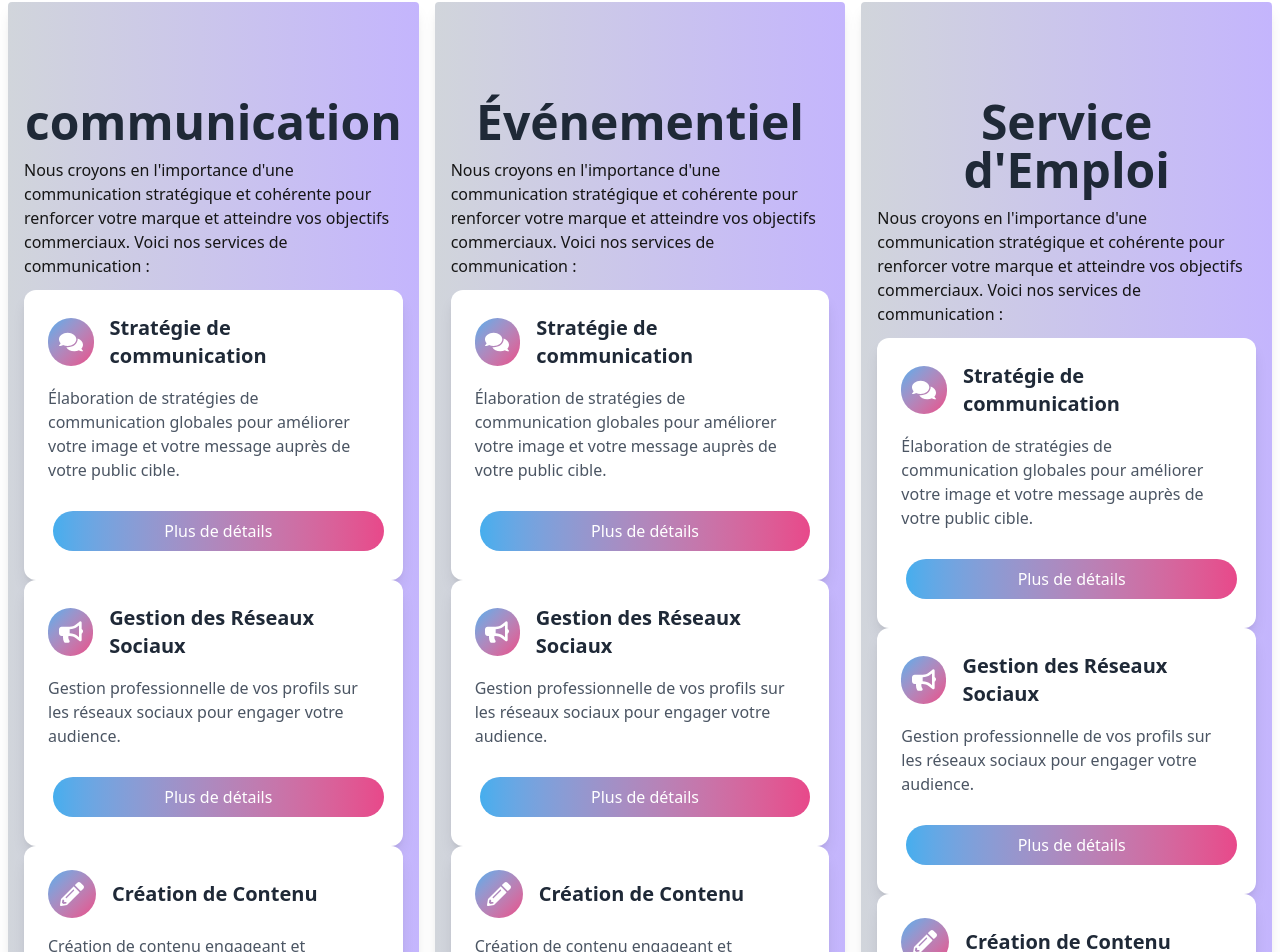
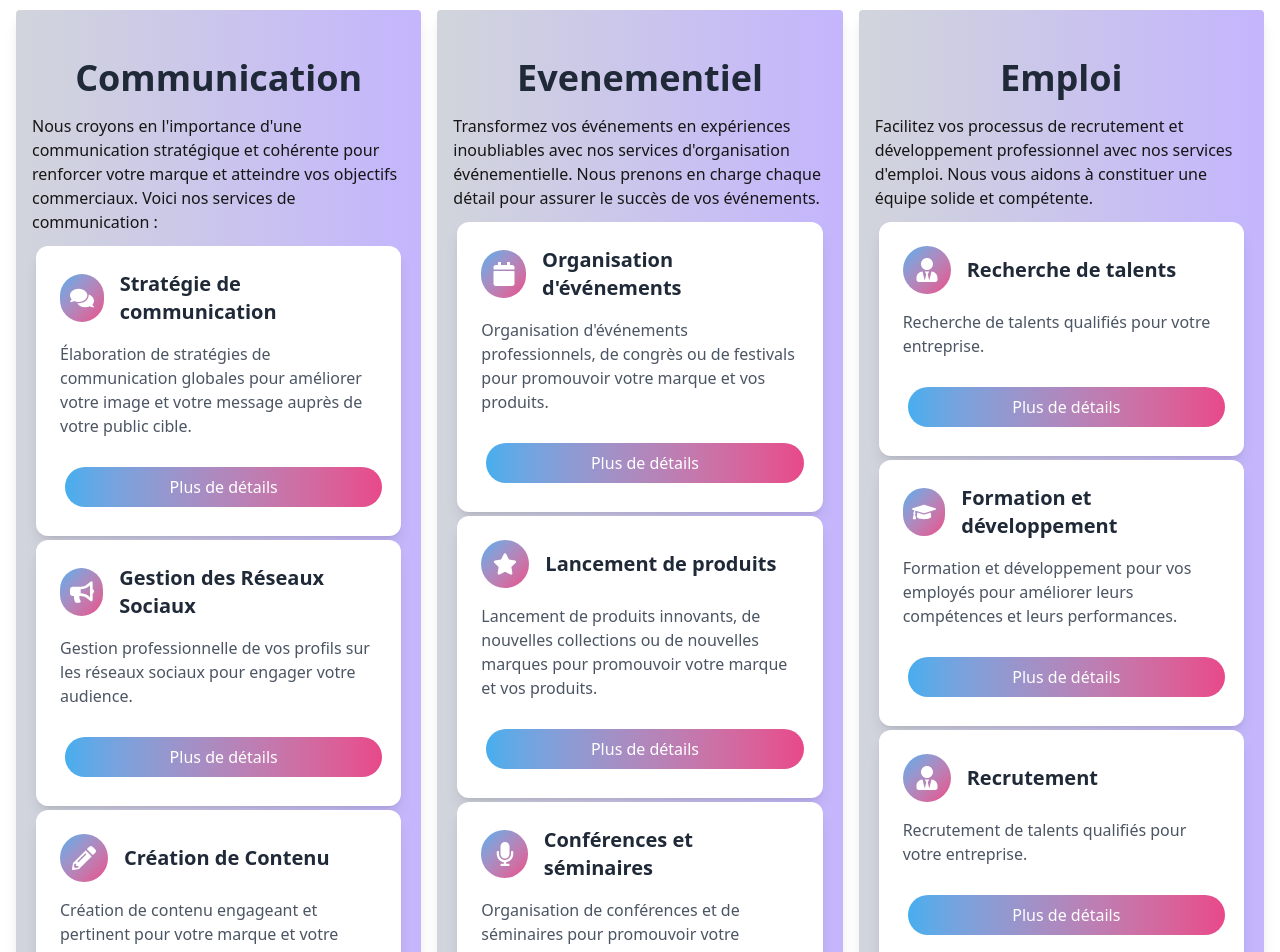
Before and after one commit to AyenaCode/aurra-app, a React (Vite) app: page / in a window 1280 px wide. Shown: the part 2032-2984 px from the top of the page. Built offline with nearby package versions, Linux system fonts and the light colour scheme.

Commit message:
servicesReview

```diff
--- a/src/components/ServiceCard.jsx
+++ b/src/components/ServiceCard.jsx
@@ -17,7 +17,7 @@ export const ServiceCard = ({
   return (
     <>
       <motion.div
-        className="bg-white rounded-xl shadow-lg overflow-hidden transition-all duration-300 cursor-pointer hover:shadow-2xl"
+        className="bg-white m-1 rounded-xl shadow-lg overflow-hidden transition-all duration-100 cursor-pointer"
         whileHover={{ y: -5 }}
         onClick={() => setIsModalOpen(true)}
       >
--- a/src/components/ServiceSection.jsx
+++ b/src/components/ServiceSection.jsx
@@ -1,10 +1,18 @@
+import PropTypes from "prop-types";
 import {
+  FaBriefcase,
   FaBullhorn,
+  FaCalendar,
   FaCamera,
   FaCode,
   FaComments,
+  FaGraduationCap,
+  FaMicrophone,
   FaPalette,
   FaPencilAlt,
+  FaStar,
+  FaTruck,
+  FaUserTie,
 } from "react-icons/fa";
 import { ServiceCard } from "./ServiceCard";
 
@@ -95,23 +103,163 @@ export const ServiceSection = () => {
       price: 250,
     },
   ];
+  const Evenementiel = [
+    {
+      title: "Organisation d'événements",
+      description:
+        "Organisation d'événements professionnels, de congrès ou de festivals pour promouvoir votre marque et vos produits.",
+      Icon: FaCalendar,
+      details: [
+        "Analyse des besoins et des objectifs",
+        "Développement d'une stratégie d'organisation",
+        "Gestion de la logistique",
+        "Gestion des invités",
+        "Analyse et ajustement de la stratégie",
+      ],
+      price: 300,
+    },
+    {
+      title: "Lancement de produits",
+      description:
+        "Lancement de produits innovants, de nouvelles collections ou de nouvelles marques pour promouvoir votre marque et vos produits.",
+      Icon: FaStar,
+      details: [
+        "Analyse des besoins et des objectifs",
+        "Développement d'une stratégie de lancement",
+        "Gestion de la logistique",
+        "Gestion des invités",
+      ],
+      price: 350,
+    },
+    {
+      title: "Conférences et séminaires",
+      description:
+        "Organisation de conférences et de séminaires pour promouvoir votre marque et vos produits.",
+      Icon: FaMicrophone,
+      details: [
+        "Analyse des besoins et des objectifs",
+        "Développement d'une stratégie d'organisation",
+        "Gestion de la logistique",
+        "Gestion des invités",
+      ],
+      price: 400,
+    },
+    {
+      title: "évènements corporatifs",
+      description:
+        "Organisation d'événements corporatifs pour promouvoir votre marque et vos produits.",
+      Icon: FaBriefcase,
+      details: [
+        "Analyse des besoins et des objectifs",
+        "Développement d'une stratégie d'organisation",
+        "Gestion de la logistique",
+        "Gestion des invités",
+      ],
+      price: 350,
+    },
+    {
+      title: "Coordination logistique",
+      description:
+        "Coordination logistique pour les événements professionnels, de congrès ou de festivals.",
+      Icon: FaTruck,
+      details: [
+        "Analyse des besoins et des objectifs",
+        "Développement d'une stratégie de coordination",
+        "Gestion de la logistique",
+        "Gestion des invités",
+      ],
+      price: 400,
+    },
+  ];
 
-  return (
-    <section className="flex fex-wrap">
-      <div
-        id="communication"
-        className="py-24 m-2 px-4 bg-gradient-to-r from-gray-300 to-violet-300 rounded shadow-lg w-1/3"
-      >
-        <h2 className="text-4xl md:text-5xl font-bold text-center text-gray-800">
-          communication
+  const ServiceEmploi = [
+    {
+      title: "Recherche de talents",
+      description: "Recherche de talents qualifiés pour votre entreprise.",
+      Icon: FaUserTie,
+      details: [
+        "Analyse des besoins et des objectifs",
+        "Recherche de talents qualifiés",
+        "Gestion de la logistique",
+        "Gestion des invités",
+      ],
+      price: 400,
+    },
+    {
+      title: "Formation et développement",
+      description:
+        "Formation et développement pour vos employés pour améliorer leurs compétences et leurs performances.",
+      Icon: FaGraduationCap,
+      details: [
+        "Analyse des besoins et des objectifs",
+        "Développement d'une stratégie de développement",
+        "Gestion de la logistique",
+        "Gestion des invités",
+      ],
+      price: 400,
+    },
+    {
+      title: "Recrutement",
+      description: "Recrutement de talents qualifiés pour votre entreprise.",
+      Icon: FaUserTie,
+      details: [
+        "Analyse des besoins et des objectifs",
+        "Recherche de talents qualifiés",
+        "Gestion de la logistique",
+        "Gestion des invités",
+      ],
+      price: 400,
+    },
+    {
+      title: "Conseil en ressources humaines",
+      description:
+        "Conseil en ressources humaines pour améliorer la gestion de votre entreprise.",
+      Icon: FaUserTie,
+      details: [
+        "Analyse des besoins et des objectifs",
+        "Développement d'une stratégie de développement",
+        "Gestion de la logistique",
+        "Gestion des invités",
+      ],
+      price: 400,
+    },
+    {
+      title: "placement temporaire et permanent",
+      description:
+        "Placement temporaire et permanent de talents qualifiés pour votre entreprise.",
+      Icon: FaUserTie,
+      details: [
+        "Analyse des besoins et des objectifs",
+        "Recherche de talents qualifiés",
+        "Gestion de la logistique",
+        "Gestion des invités",
+      ],
+      price: 400,
+    },
+    {
+      title: "coaching et accompagnement",
+      description:
+        "coaching et accompagnement pour les employés pour améliorer leurs compétences et leurs performances.",
+      Icon: FaUserTie,
+      details: [
+        "Analyse des besoins et des objectifs",
+        "Développement d'une stratégie de développement",
+        "Gestion de la logistique",
+        "Gestion des invités",
+      ],
+      price: 400,
+    },
+  ];
+
+  const Service = ({ title, description, items }) => {
+    return (
+      <div className="py-12 px-4 bg-gradient-to-r from-gray-300 to-violet-300 rounded shadow-lg w-full md:w-1/3 mb-4 md:mb-0">
+        <h2 className="text-3xl md:text-4xl font-bold text-center text-gray-800 mb-4">
+          {title}
         </h2>
-        <p className="my-3">
-          Nous croyons en l'importance d'une communication stratégique et
-          cohérente pour renforcer votre marque et atteindre vos objectifs
-          commerciaux. Voici nos services de communication :
-        </p>
+        <p className="my-3 text-sm md:text-base">{description}</p>
         <div className="">
-          {Communication.map((service, index) => (
+          {items.map((service, index) => (
             <ServiceCard
               key={index}
               title={service.title}
@@ -124,58 +272,35 @@ export const ServiceSection = () => {
           ))}
         </div>
       </div>
-      <div
-        id="communication"
-        className="py-24 m-2 px-4 bg-gradient-to-r from-gray-300 to-violet-300 rounded shadow-lg w-1/3"
-      >
-        <h2 className="text-4xl md:text-5xl font-bold text-center text-gray-800">
-          Événementiel
-        </h2>
-        <p className="my-3">
-          Nous croyons en l'importance d'une communication stratégique et
+    );
+  };
+
+  //typer les props avec proptypes
+  Service.propTypes = {
+    title: PropTypes.string.isRequired,
+    description: PropTypes.string.isRequired,
+    items: PropTypes.array.isRequired,
+  };
+
+  return (
+    <section className="flex flex-col md:flex-row md:justify-between gap-4 p-4">
+      <Service
+        title="Communication"
+        description="Nous croyons en l'importance d'une communication stratégique et
           cohérente pour renforcer votre marque et atteindre vos objectifs
-          commerciaux. Voici nos services de communication :
-        </p>
-        <div className="">
-          {Communication.map((service, index) => (
-            <ServiceCard
-              key={index}
-              title={service.title}
-              description={service.description}
-              Icon={service.Icon}
-              details={service.details}
-              price={service.price}
-              showPriceInitially={false}
-            />
-          ))}
-        </div>
-      </div>
-      <div
-        id="communication"
-        className="py-24 m-2 px-4 bg-gradient-to-r from-gray-300 to-violet-300 rounded shadow-lg w-1/3"
-      >
-        <h2 className="text-4xl md:text-5xl font-bold text-center text-gray-800">
-          Service d'Emploi
-        </h2>
-        <p className="my-3">
-          Nous croyons en l'importance d'une communication stratégique et
-          cohérente pour renforcer votre marque et atteindre vos objectifs
-          commerciaux. Voici nos services de communication :
-        </p>
-        <div className="">
-          {Communication.map((service, index) => (
-            <ServiceCard
-              key={index}
-              title={service.title}
-              description={service.description}
-              Icon={service.Icon}
-              details={service.details}
-              price={service.price}
-              showPriceInitially={false}
-            />
-          ))}
-        </div>
-      </div>
+          commerciaux. Voici nos services de communication :"
+        items={Communication}
+      />
+      <Service
+        title="Evenementiel"
+        description="Transformez vos événements en expériences inoubliables avec nos services d'organisation événementielle. Nous prenons en charge chaque détail pour assurer le succès de vos événements."
+        items={Evenementiel}
+      />
+      <Service
+        title="Emploi"
+        description="Facilitez vos processus de recrutement et développement professionnel avec nos services d'emploi. Nous vous aidons à constituer une équipe solide et compétente."
+        items={ServiceEmploi}
+      />
     </section>
   );
 };
```
